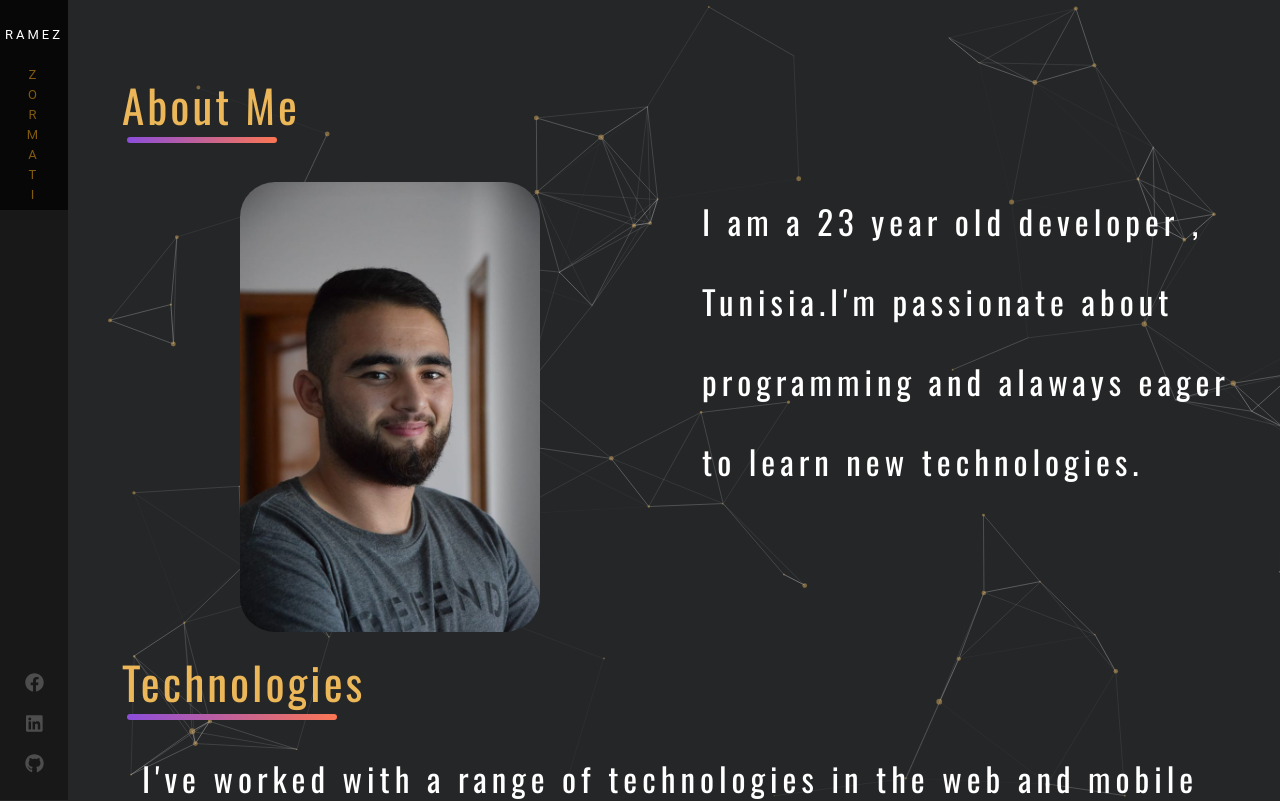
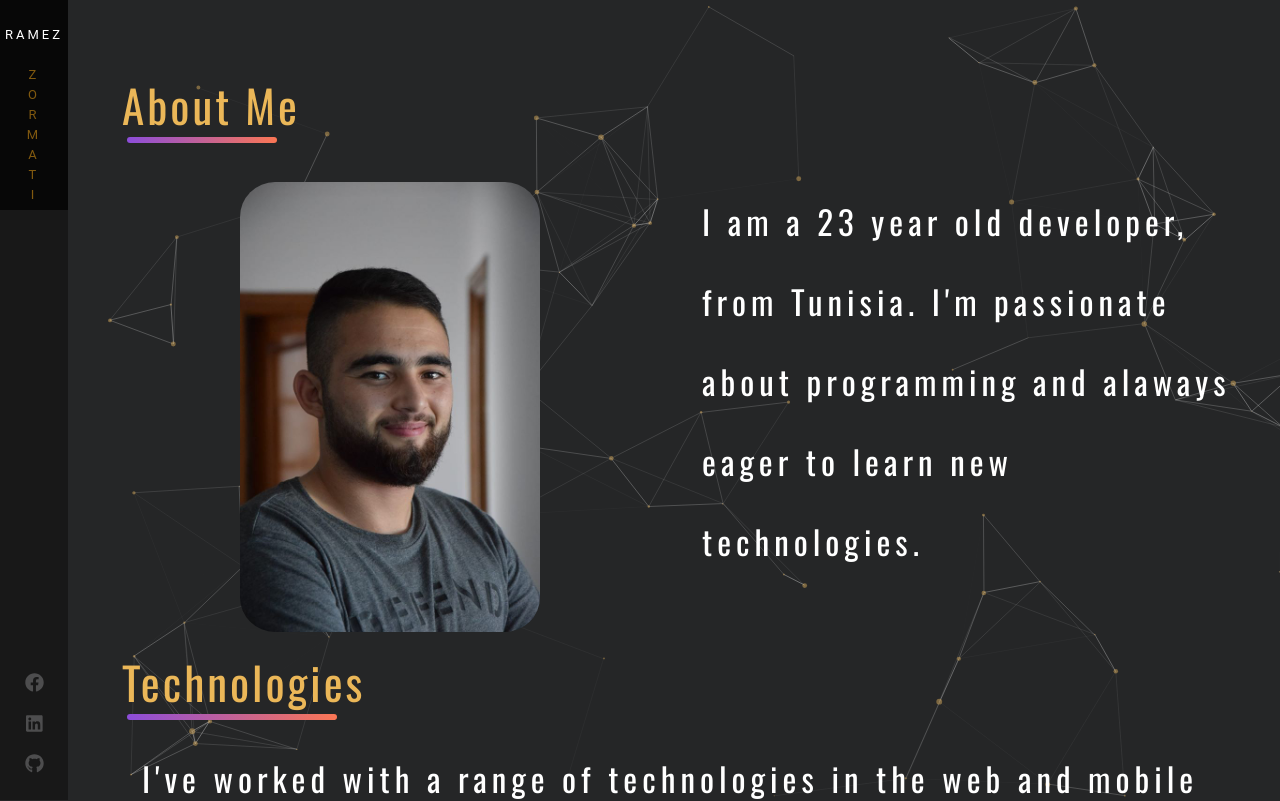
Before and after one commit to Adenis98/portfolio, an Angular app: page /information in a window 1280 px wide. Shown: the top 801 px of the page. Built offline with nearby package versions, Linux system fonts and the light colour scheme.

Commit message:
google html tag index

```diff
--- a/src/app/components/home/home.component.html
+++ b/src/app/components/home/home.component.html
@@ -1,5 +1,4 @@
 
-<meta name="google-site-verification" content="E7NBOE5yS3sPtX-2-2V5ol0MLtAJj2Iv5QFtUmBD-78" />
 <div class="container ma">
 
     <img src="../../../assets/RAMEZ.png" class="myLogo" alt="">
--- a/src/app/components/information/information.component.html
+++ b/src/app/components/information/information.component.html
@@ -9,7 +9,7 @@
         </div>
         <div @textOpen class="col col-9-lg aboutText aboutMeText" style="margin-left : 20px">
             <p>
-                I am a 23 year old developer , Tunisia.I'm passionate about programming and alaways eager to learn new technologies.
+                I am a 23 year old developer, from Tunisia. I'm passionate about programming and alaways eager to learn new technologies.
             </p>
         </div><br>
     </div>
--- a/src/index.html
+++ b/src/index.html
@@ -10,6 +10,7 @@
   <link href="https://fonts.googleapis.com/icon?family=Material+Icons" rel="stylesheet"><link rel="preconnect" href="https://fonts.googleapis.com">
   <link rel="preconnect" href="https://fonts.gstatic.com" crossorigin>
   <link href="https://fonts.googleapis.com/css2?family=Oswald&display=swap" rel="stylesheet">
+  <meta name="google-site-verification" content="E7NBOE5yS3sPtX-2-2V5ol0MLtAJj2Iv5QFtUmBD-78" />
 </head>
 <body class="mat-typography">
   <app-root></app-root>
```
